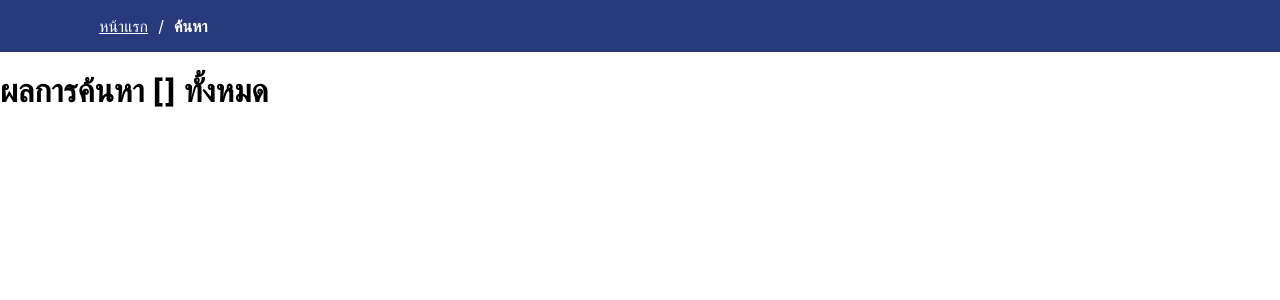
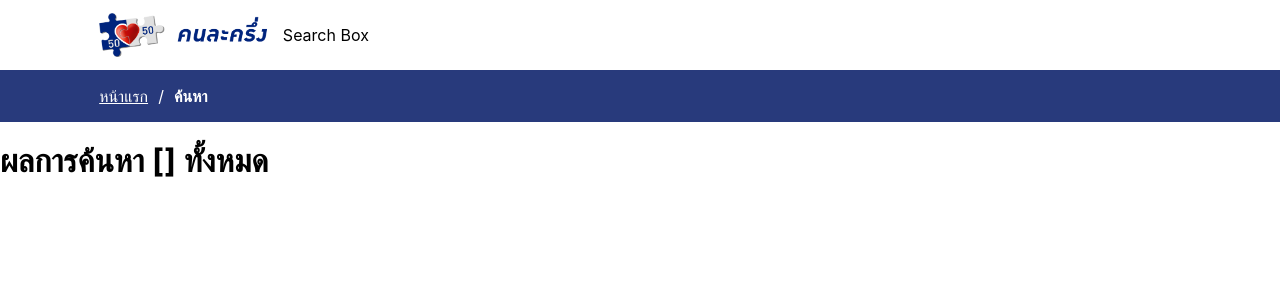
Before and after one commit to rootEnginear/YWC18-5050, a Next.js app: page / in a window 1280 px wide. Shown: the top 300 px of the page. Built offline with nearby package versions, Linux system fonts and the light colour scheme; a web font is replaced by a local one.

Commit message:
feat: Add header with logo and filter icon

```diff
--- /dev/null
+++ b/src/components/AppHeader/index.tsx
@@ -0,0 +1,28 @@
+import { StyledHeader, PictureLogo, ColFilter } from './style'
+import { Row, Col } from 'styles/index'
+import { isDesktop, colorAccented } from 'styles/variables'
+import { IconFilter } from 'components/AppIcon'
+
+const Logo = () => (
+	<PictureLogo>
+		<source srcSet="img/logo.png" type="image/png" media={`screen and (${isDesktop})`} />
+		<source srcSet="img/logo_small.png" type="image/png" />
+		<img src="img/logo_small.png" alt="คนละครึ่ง" />
+	</PictureLogo>
+)
+
+export const AppHeader = () => {
+	return (
+		<StyledHeader>
+			<Row>
+				<Col fit>
+					<Logo />
+				</Col>
+				<Col>Search Box</Col>
+				<ColFilter fit>
+					<IconFilter color={colorAccented} />
+				</ColFilter>
+			</Row>
+		</StyledHeader>
+	)
+}
--- /dev/null
+++ b/src/components/AppHeader/style.ts
@@ -0,0 +1,51 @@
+import styled from 'styled-components'
+import { Col } from 'styles/index'
+import { isDesktop } from 'styles/variables'
+
+const mobileDimension = {
+	height: 61,
+	paddingBlock: 12,
+	paddingInline: 16,
+	innerHeight: function () {
+		return this.height - 2 * this.paddingBlock
+	},
+}
+
+const desktopDimension = {
+	height: 70,
+	paddingBlock: 13,
+	paddingInline: 7.75,
+	innerHeight: function () {
+		return this.height - 2 * this.paddingBlock
+	},
+}
+
+export const StyledHeader = styled.header`
+	height: ${mobileDimension.height}px;
+	padding: ${mobileDimension.paddingBlock}px ${mobileDimension.paddingInline}px;
+
+	@media screen and (${isDesktop}) {
+		height: ${desktopDimension.height}px;
+		padding: ${desktopDimension.paddingBlock}px ${desktopDimension.paddingInline}%;
+	}
+`
+
+export const PictureLogo = styled.picture`
+	> img {
+		height: ${mobileDimension.innerHeight()}px;
+		width: auto;
+		display: block;
+
+		@media screen and (${isDesktop}) {
+			height: ${desktopDimension.innerHeight()}px;
+		}
+	}
+`
+
+export const ColFilter = styled(Col)`
+	height: ${mobileDimension.innerHeight()}px;
+
+	@media screen and (${isDesktop}) {
+		display: none;
+	}
+`
--- /dev/null
+++ b/src/components/AppIcon/index.tsx
@@ -0,0 +1,52 @@
+import { StyledSVG } from './style'
+import { AppIconProps } from './types'
+
+export const IconFilter = ({ color, size }: AppIconProps) => (
+	<StyledSVG
+		size={size}
+		fill="none"
+		stroke={color || 'currentColor'}
+		viewBox="0 0 24 24"
+		xmlns="http://www.w3.org/2000/svg">
+		<path
+			strokeLinecap="round"
+			strokeLinejoin="round"
+			strokeWidth="2"
+			d="M3 4a1 1 0 011-1h16a1 1 0 011 1v2.586a1 1 0 01-.293.707l-6.414 6.414a1 1 0 00-.293.707V17l-4 4v-6.586a1 1 0 00-.293-.707L3.293 7.293A1 1 0 013 6.586V4z"></path>
+	</StyledSVG>
+)
+
+export const IconLocation = ({ color, size }: AppIconProps) => (
+	<StyledSVG
+		size={size}
+		fill="none"
+		stroke={color || 'currentColor'}
+		viewBox="0 0 24 24"
+		xmlns="http://www.w3.org/2000/svg">
+		<path
+			strokeLinecap="round"
+			strokeLinejoin="round"
+			strokeWidth="2"
+			d="M17.657 16.657L13.414 20.9a1.998 1.998 0 01-2.827 0l-4.244-4.243a8 8 0 1111.314 0z"></path>
+		<path
+			strokeLinecap="round"
+			strokeLinejoin="round"
+			strokeWidth="2"
+			d="M15 11a3 3 0 11-6 0 3 3 0 016 0z"></path>
+	</StyledSVG>
+)
+
+export const IconSearch = ({ color, size }: AppIconProps) => (
+	<StyledSVG
+		size={size}
+		fill="none"
+		stroke={color || 'currentColor'}
+		viewBox="0 0 24 24"
+		xmlns="http://www.w3.org/2000/svg">
+		<path
+			strokeLinecap="round"
+			strokeLinejoin="round"
+			strokeWidth="2"
+			d="M21 21l-6-6m2-5a7 7 0 11-14 0 7 7 0 0114 0z"></path>
+	</StyledSVG>
+)
--- /dev/null
+++ b/src/components/AppIcon/style.ts
@@ -0,0 +1,6 @@
+import styled from 'styled-components'
+
+export const StyledSVG = styled.svg`
+	height: ${(props) => props.size || '100%'};
+	width: ${(props) => props.size || 'auto'};
+`
--- /dev/null
+++ b/src/components/AppIcon/types.ts
@@ -0,0 +1,4 @@
+export interface AppIconProps {
+	color?: string
+	size?: string
+}
--- a/src/pages/Home/index.tsx
+++ b/src/pages/Home/index.tsx
@@ -1,5 +1,6 @@
 import Head from 'next/head'
 import { AppBreadcrumb } from 'components/AppBreadcrumb'
+import { AppHeader } from 'components/AppHeader'
 
 export default function Home() {
 	const pages = [
@@ -12,6 +13,7 @@ export default function Home() {
 			<Head>
 				<title>ค้นหา - คนละครึ่ง</title>
 			</Head>
+			<AppHeader />
 			<AppBreadcrumb pages={pages} />
 			<h1>ผลการค้นหา [] ทั้งหมด</h1>
 		</>
```
Also changed, not shown: public/img/logo.png (added), public/img/logo_small.png (added).
